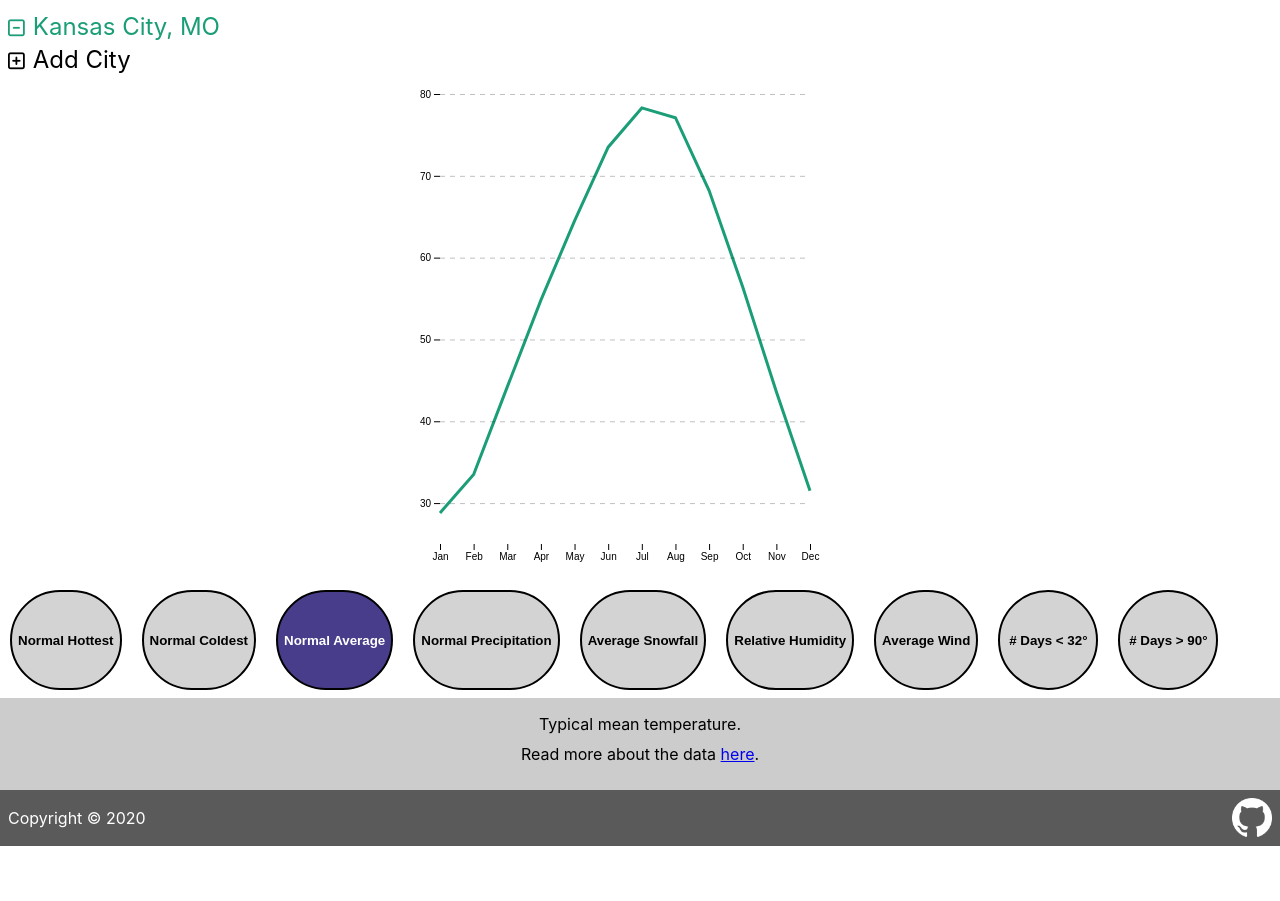
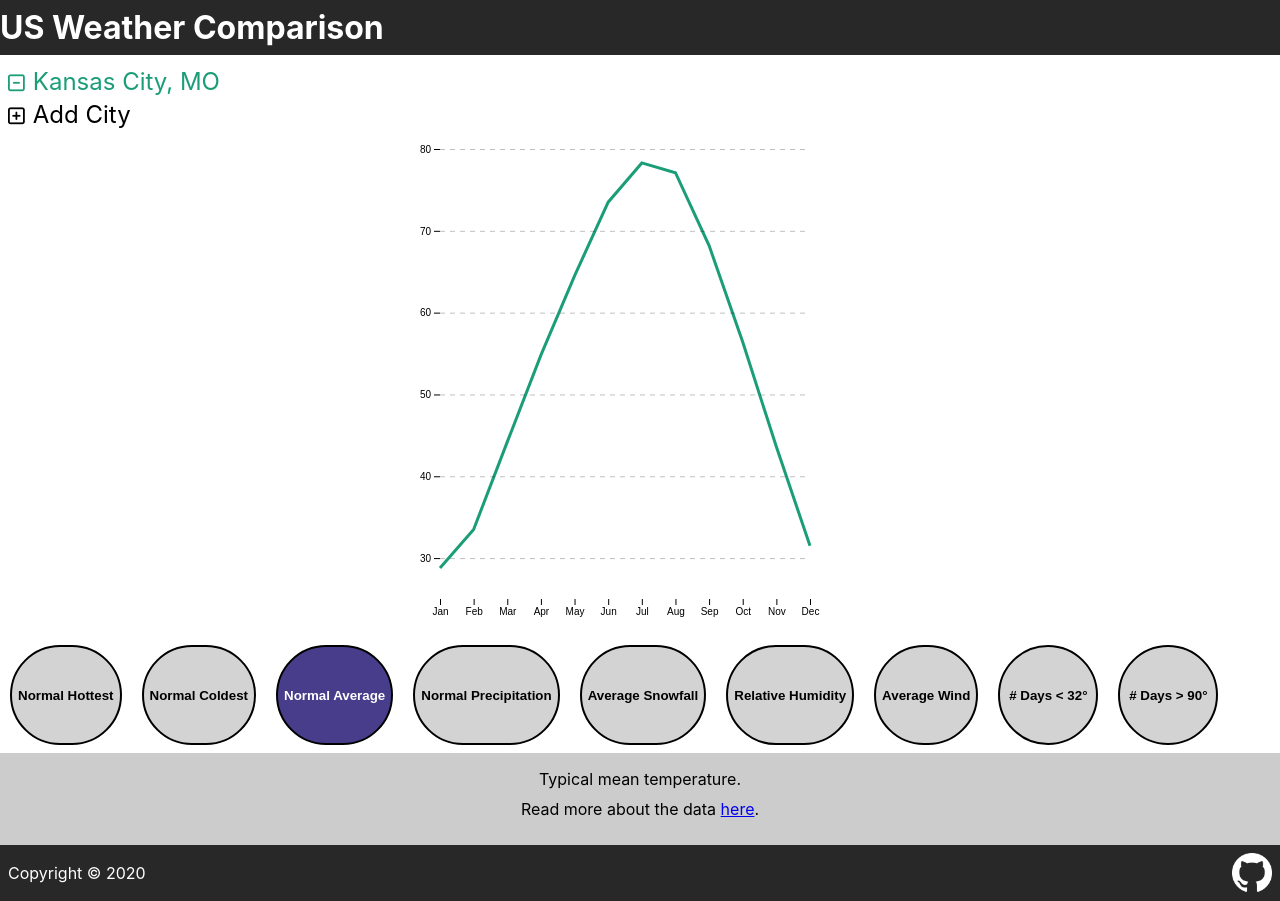
Before and after one commit to DaleMatthews/weather-compare, a React (Create React App) app in the folder weather-compare-app/: page / in a window 1280 px wide. Before the commit the page ends 846 px from the top, so only its background shows below. Built offline with nearby package versions, Linux system fonts and the light colour scheme; the HTML template or start-up script is replaced by a standard one.

Commit message:
Add header

```diff
--- a/weather-compare-app/src/App.js
+++ b/weather-compare-app/src/App.js
@@ -2,6 +2,7 @@ import React, { Component } from "react";
 import "./App.css";
 import DisplayCities from "./components/DisplayCities/DisplayCities";
 import DataSelection from "./components/DataSelection/DataSelection";
+import Header from "./components/Header/Header";
 import Footer from "./components/Footer/Footer";
 import WeatherChart from "./components/WeatherChart/WeatherChart";
 
@@ -9,6 +10,7 @@ class App extends Component {
   render() {
     return (
       <div id="app">
+        <Header />
         <DisplayCities />
         <WeatherChart />
         <DataSelection />
--- a/weather-compare-app/src/components/Footer/Footer.css
+++ b/weather-compare-app/src/components/Footer/Footer.css
@@ -1,6 +1,6 @@
 footer {
   width: 100%;
-  background-color: rgb(90, 90, 90);
+  background-color: rgb(40, 40, 40);
   color: white;
 }
 
--- /dev/null
+++ b/weather-compare-app/src/components/Header/Header.css
@@ -0,0 +1,11 @@
+header {
+  width: 100%;
+  background-color: rgb(40, 40, 40);
+  color: white;
+  padding: 8px;
+}
+
+header h1 {
+  font-size: 2rem;
+  margin: 0;
+}
--- /dev/null
+++ b/weather-compare-app/src/components/Header/Header.js
@@ -0,0 +1,10 @@
+import React from "react";
+import "./Header.css";
+
+export default () => {
+  return (
+    <header>
+      <h1>US Weather Comparison</h1>
+    </header>
+  );
+};
```
